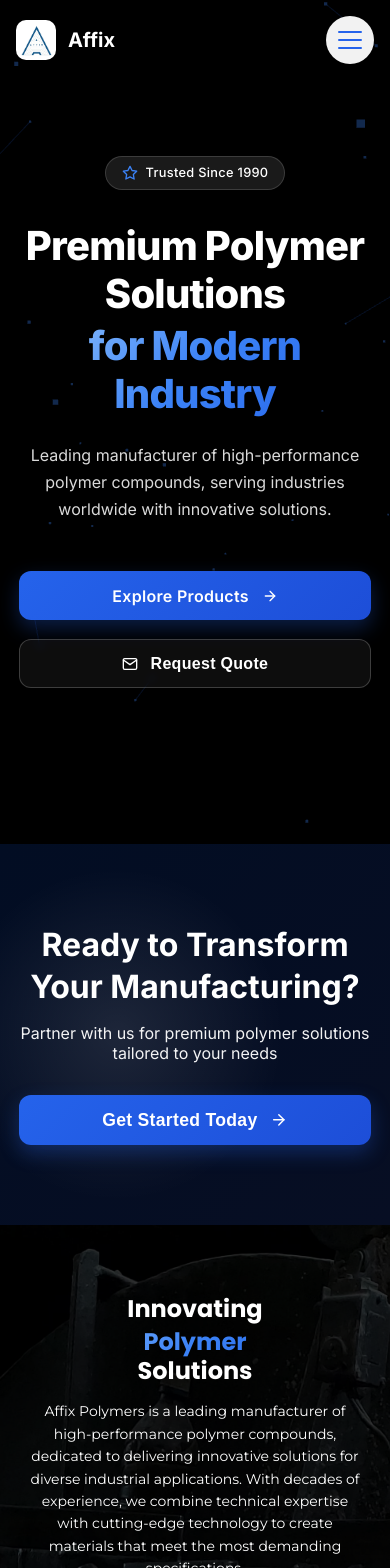
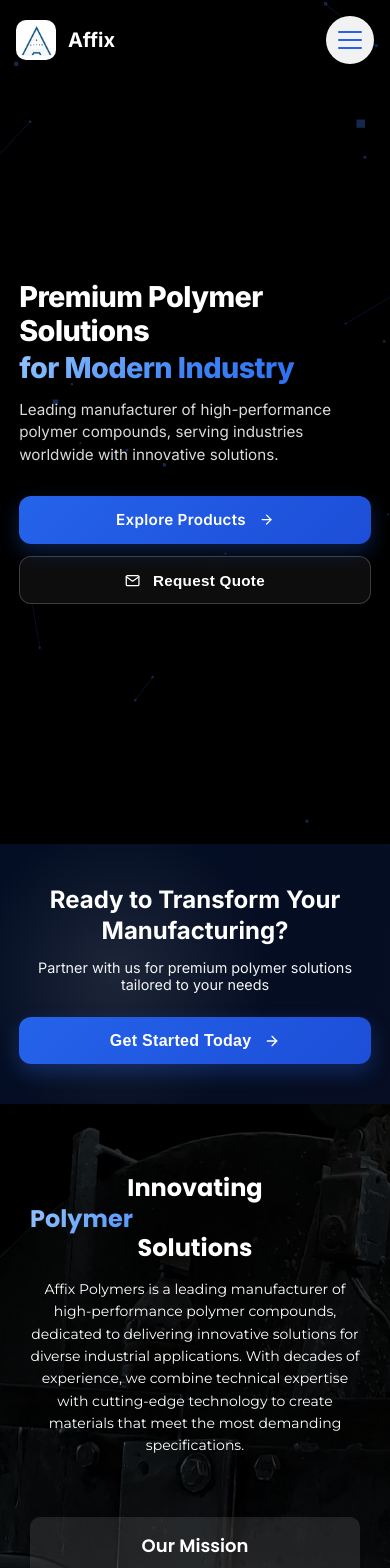
Before and after one commit to Adharsh0/affixpolymers, a React (Vite) app: page / in a window 390 px wide. Shown: the top 1568 px of the page. Built offline with nearby package versions, Linux system fonts and the light colour scheme.

Commit message:
ui modified

```diff
--- a/src/components/Home.css
+++ b/src/components/Home.css
@@ -27,14 +27,14 @@ body {
 
 /* Overlay above 3D */
 .dark-overlay {
-  position: absolute;
+  position: fixed;
   top: 0;
   left: 0;
   width: 100%;
   height: 100%;
   background: rgba(0,0,0,0.65);
   z-index: 1;
-  pointer-events: none;   /* VERY IMPORTANT */
+  pointer-events: none;
 }
 
 .container,
@@ -226,41 +226,45 @@ body {
   margin-right: auto;
 }
 
-/* Responsive - Perfect for all devices */
-@media (max-width: 1024px) {
-  .hero-wrapper {
-    grid-template-columns: 1fr 0.9fr;
-    gap: 3rem;
-  }
-}
-
+/* ===== IMPROVED MOBILE RESPONSIVE ===== */
 @media (max-width: 968px) {
   .hero-wrapper {
     grid-template-columns: 1fr;
-    text-align: center;
-    gap: 3rem;
+    text-align: left; /* Changed from center to left */
+    gap: 2.5rem;
   }
 
   .hero-left {
-    max-width: 700px;
-    margin: 0 auto;
-    justify-self: center;
+    max-width: 100%;
+    margin: 0;
+    justify-self: start;
+    padding: 0 0.5rem;
   }
 
   .hero-right {
-    max-width: 400px;
-    margin: 0 auto;
-    justify-self: center;
+    max-width: 100%;
+    margin: 0;
+    justify-self: start;
+    padding: 0 0.5rem;
   }
 
   .badge {
-    margin-left: auto;
-    margin-right: auto;
+    margin-left: 0; /* Removed auto margin */
+    margin-right: 0;
   }
 
   .description {
-    margin-left: auto;
-    margin-right: auto;
+    margin-left: 0;
+    margin-right: 0;
+    max-width: 100%;
+  }
+
+  .title {
+    text-align: left;
+  }
+
+  .highlight {
+    text-align: left;
   }
 }
 
@@ -273,9 +277,58 @@ body {
     padding: 3rem 0;
   }
 
+  .hero-wrapper {
+    gap: 2rem;
+  }
+
+  .hero-left {
+    padding: 0;
+  }
+
+  .hero-right {
+    padding: 0;
+  }
+
+  .badge {
+    margin-bottom: 1.5rem;
+    font-size: 0.85rem;
+    padding: 0.5rem 1rem;
+  }
+
+  .title {
+    font-size: 2.2rem;
+    margin-bottom: 1rem;
+    line-height: 1.2;
+  }
+
+  .highlight {
+    margin-top: 0.15rem;
+  }
+
+  .description {
+    font-size: 1rem;
+    line-height: 1.6;
+    opacity: 0.9;
+  }
+
   .btn-large {
     min-width: 240px;
     padding: 1rem 2rem;
+  }
+
+  /* CTA section mobile improvements */
+  .cta {
+    padding: 3.5rem 0;
+  }
+
+  .cta h2 {
+    font-size: 1.8rem;
+    padding: 0 0.5rem;
+  }
+
+  .cta p {
+    font-size: 1rem;
+    padding: 0 1rem;
   }
 }
 
@@ -284,18 +337,111 @@ body {
     padding: 0 1.2rem;
   }
 
+  .hero-wrapper {
+    gap: 1.8rem;
+  }
+
   .badge {
-    padding: 0.5rem 1rem;
+    padding: 0.5rem 0.9rem;
     font-size: 0.8rem;
+    margin-bottom: 1.2rem;
+  }
+
+  .title {
+    font-size: 1.8rem;
+    margin-bottom: 0.8rem;
+  }
+
+  .description {
+    font-size: 0.95rem;
+    line-height: 1.5;
   }
 
   .btn {
     padding: 0.9rem 1.5rem;
+    font-size: 0.95rem;
   }
 
   .btn-large {
     width: 100%;
     min-width: auto;
+    padding: 0.9rem 1.5rem;
+    font-size: 1rem;
+  }
+
+  /* Stack buttons vertically on very small screens */
+  .hero-right {
+    display: flex;
+    flex-direction: column;
+    gap: 0.8rem;
+  }
+
+  /* CTA section for very small screens */
+  .cta {
+    padding: 2.5rem 0;
+  }
+
+  .cta h2 {
+    font-size: 1.5rem;
+    line-height: 1.3;
+    margin-bottom: 0.8rem;
+  }
+
+  .cta p {
+    font-size: 0.9rem;
+    margin-bottom: 1.5rem;
+    padding: 0 0.5rem;
+  }
+}
+
+/* Small phones */
+@media (max-width: 360px) {
+  .container {
+    padding: 0 1rem;
+  }
+
+  .title {
+    font-size: 1.6rem;
+  }
+
+  .description {
+    font-size: 0.9rem;
+  }
+
+  .badge {
+    font-size: 0.75rem;
+    padding: 0.4rem 0.8rem;
+  }
+
+  .btn {
+    padding: 0.8rem 1.2rem;
+    font-size: 0.9rem;
+  }
+}
+
+/* Landscape mode on mobile */
+@media (max-height: 600px) and (orientation: landscape) {
+  .hero {
+    min-height: auto;
+    padding: 3rem 0;
+  }
+
+  .hero-wrapper {
+    gap: 1.5rem;
+  }
+
+  .badge {
+    margin-bottom: 1rem;
+  }
+
+  .title {
+    font-size: 1.8rem;
+    margin-bottom: 0.8rem;
+  }
+
+  .description {
+    font-size: 0.95rem;
+    margin-bottom: 1rem;
   }
 }
 
@@ -313,3 +459,23 @@ body {
     font-size: 4.2rem;
   }
 }
+
+/* Tablet specific improvements */
+@media (min-width: 769px) and (max-width: 968px) {
+  .hero-left {
+    max-width: 90%;
+  }
+
+  .title {
+    font-size: 2.8rem;
+  }
+
+  .description {
+    font-size: 1.1rem;
+    max-width: 90%;
+  }
+
+  .hero-right {
+    max-width: 80%;
+  }
+}
--- a/src/components/Home.jsx
+++ b/src/components/Home.jsx
@@ -26,9 +26,8 @@ const Home = () => {
         <div className="container">
           <div className="hero-wrapper">
             <div className="hero-left">
-              <span className="badge">
-                <FiStar /> Trusted Since 1990
-              </span>
+             <br></br>
+             <br></br>
 
               <h1 className="title">
                 Premium Polymer Solutions
```
